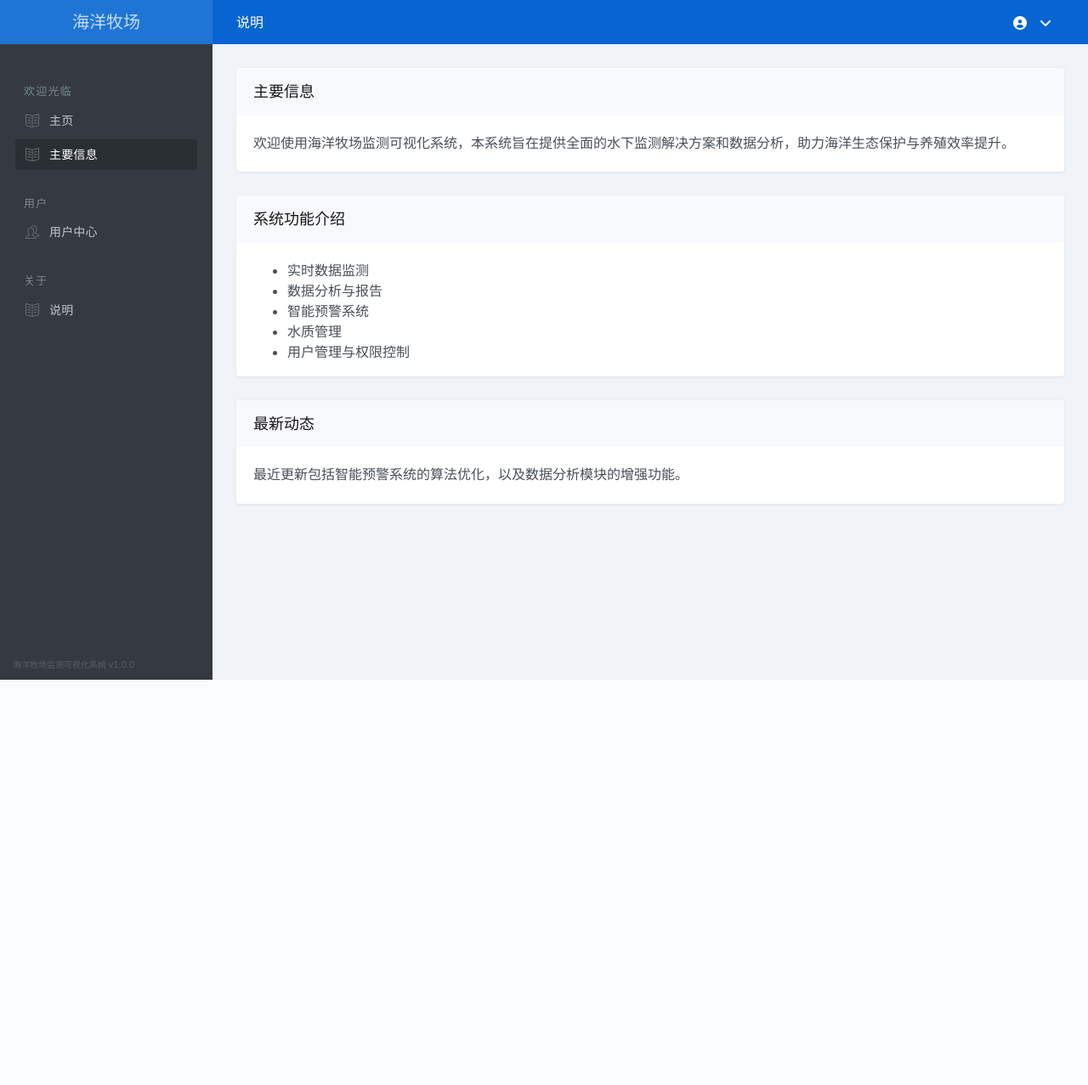
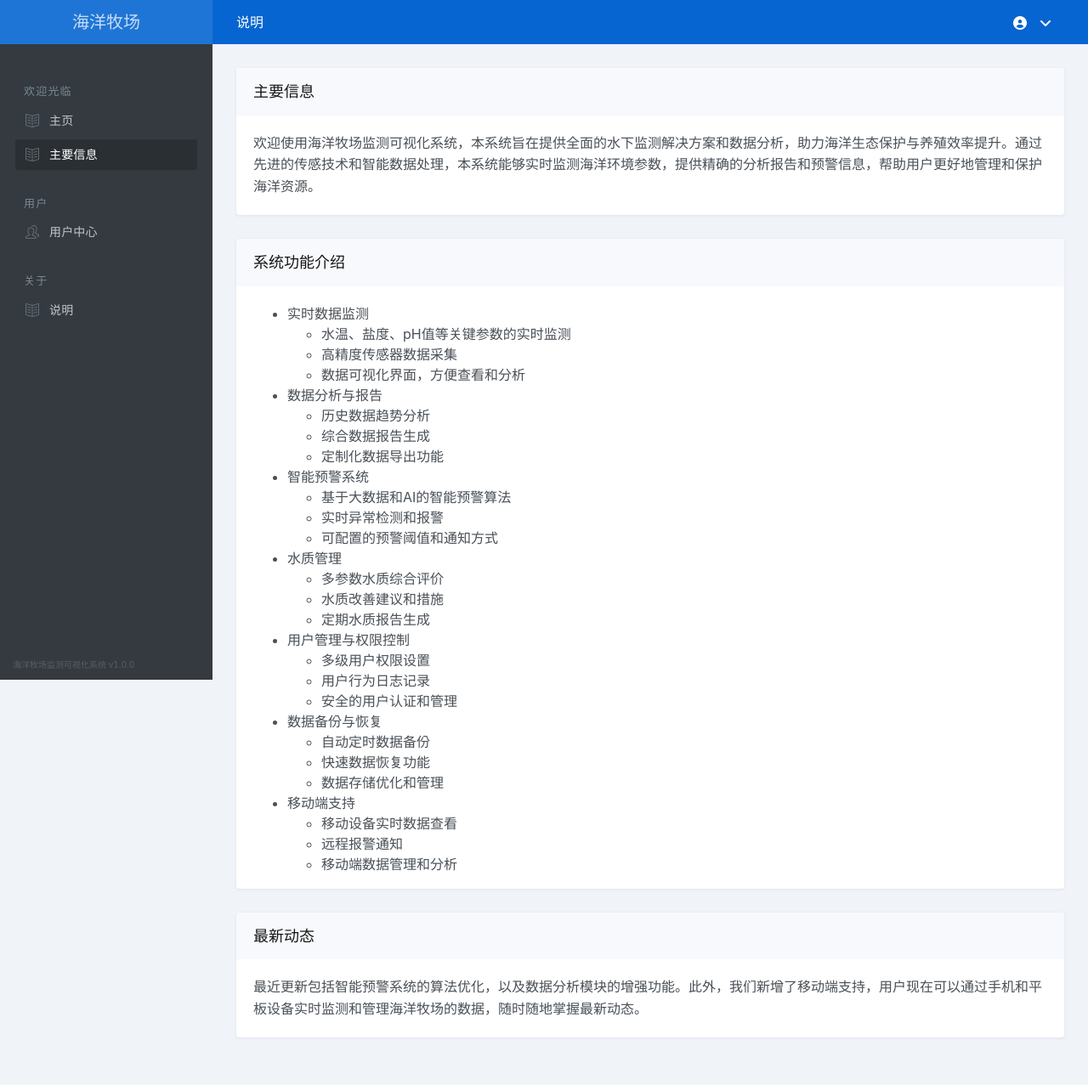
Before and after one commit to fscdc/Intelligent-Fishery, a Django app: page /fishery/main_info/ in a window 1280 px wide. Shown: the whole page at 85% size. Before the commit the page ends 800 px from the top, so only its background shows below. Run offline with Django 4.2, Linux system fonts and the light colour scheme; some web fonts are replaced.

Commit message:
add more for maininfo

```diff
--- a/Intelligent-Fishery-team/fishery/templates/fishery/main_info.html
+++ b/Intelligent-Fishery-team/fishery/templates/fishery/main_info.html
@@ -102,7 +102,7 @@
                             <h3 class="block-title">主要信息</h3>
                         </div>
                         <div class="block-content">
-                            <p>欢迎使用海洋牧场监测可视化系统，本系统旨在提供全面的水下监测解决方案和数据分析，助力海洋生态保护与养殖效率提升。</p>
+                            <p>欢迎使用海洋牧场监测可视化系统，本系统旨在提供全面的水下监测解决方案和数据分析，助力海洋生态保护与养殖效率提升。通过先进的传感技术和智能数据处理，本系统能够实时监测海洋环境参数，提供精确的分析报告和预警信息，帮助用户更好地管理和保护海洋资源。</p>
                         </div>
                     </div>
                     <div class="block block-rounded js-appear-enabled">
@@ -111,11 +111,55 @@
                         </div>
                         <div class="block-content">
                             <ul>
-                                <li>实时数据监测</li>
-                                <li>数据分析与报告</li>
-                                <li>智能预警系统</li>
-                                <li>水质管理</li>
-                                <li>用户管理与权限控制</li>
+                                <li>实时数据监测
+                                    <ul>
+                                        <li>水温、盐度、pH值等关键参数的实时监测</li>
+                                        <li>高精度传感器数据采集</li>
+                                        <li>数据可视化界面，方便查看和分析</li>
+                                    </ul>
+                                </li>
+                                <li>数据分析与报告
+                                    <ul>
+                                        <li>历史数据趋势分析</li>
+                                        <li>综合数据报告生成</li>
+                                        <li>定制化数据导出功能</li>
+                                    </ul>
+                                </li>
+                                <li>智能预警系统
+                                    <ul>
+                                        <li>基于大数据和AI的智能预警算法</li>
+                                        <li>实时异常检测和报警</li>
+                                        <li>可配置的预警阈值和通知方式</li>
+                                    </ul>
+                                </li>
+                                <li>水质管理
+                                    <ul>
+                                        <li>多参数水质综合评价</li>
+                                        <li>水质改善建议和措施</li>
+                                        <li>定期水质报告生成</li>
+                                    </ul>
+                                </li>
+                                <li>用户管理与权限控制
+                                    <ul>
+                                        <li>多级用户权限设置</li>
+                                        <li>用户行为日志记录</li>
+                                        <li>安全的用户认证和管理</li>
+                                    </ul>
+                                </li>
+                                <li>数据备份与恢复
+                                    <ul>
+                                        <li>自动定时数据备份</li>
+                                        <li>快速数据恢复功能</li>
+                                        <li>数据存储优化和管理</li>
+                                    </ul>
+                                </li>
+                                <li>移动端支持
+                                    <ul>
+                                        <li>移动设备实时数据查看</li>
+                                        <li>远程报警通知</li>
+                                        <li>移动端数据管理和分析</li>
+                                    </ul>
+                                </li>
                             </ul>
                         </div>
                     </div>
@@ -124,11 +168,12 @@
                             <h3 class="block-title">最新动态</h3>
                         </div>
                         <div class="block-content">
-                            <p>最近更新包括智能预警系统的算法优化，以及数据分析模块的增强功能。</p>
+                            <p>最近更新包括智能预警系统的算法优化，以及数据分析模块的增强功能。此外，我们新增了移动端支持，用户现在可以通过手机和平板设备实时监测和管理海洋牧场的数据，随时随地掌握最新动态。</p>
                         </div>
                     </div>
                 </div>
             </main>
+
 
         </div>
     </div>
```
